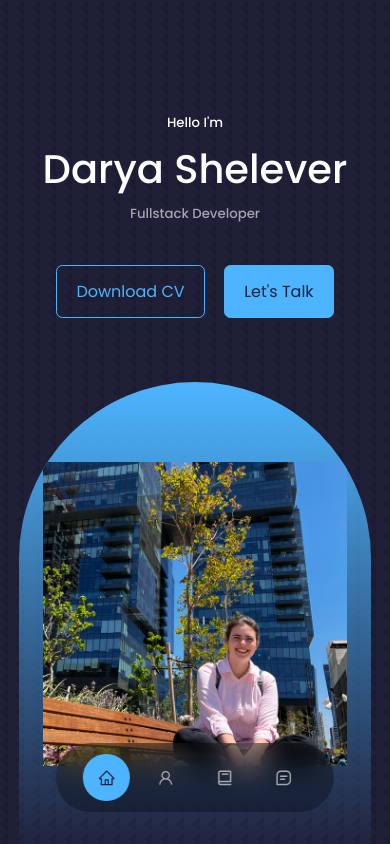
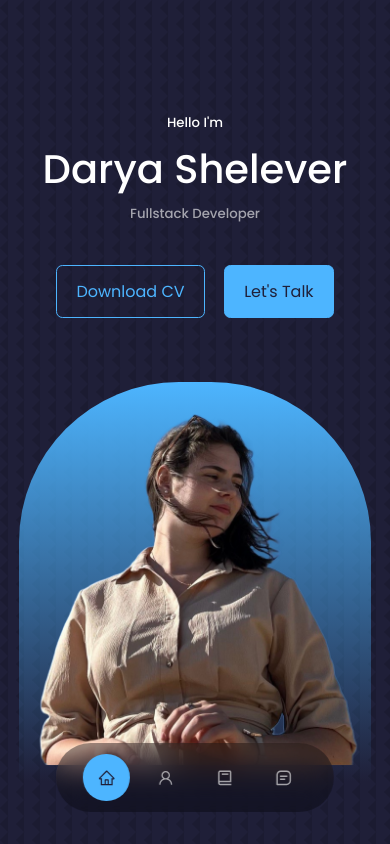
Before and after one commit to DaryaShelever/react-portfolio-website, a React (Create React App) app: page / in a window 390 px wide. Shown: the top 844 px of the page. Built offline with nearby package versions, Linux system fonts and the light colour scheme.

Commit message:
me in header

```diff
--- a/src/components/header/Header.css
+++ b/src/components/header/Header.css
@@ -39,14 +39,14 @@ header{
 /* ============= ME ============= */
 .me{
     background: linear-gradient( var(--color-primary) , transparent);
-    width: 22rem;
-    height: 30rem;
+    width: 26rem;
+    height: 28rem;
     position: absolute;
-    left: calc(50% - 11rem);
+    left: calc(50% - 13rem);
     margin-top: 4rem;
     border-radius: 12rem 12rem 0 0;
     overflow: hidden;
-    padding: 5rem 1.5rem 1.5rem 1.5rem;
+    padding-top: 2rem;
 }
 
 /* ============= SCROLL DOWN =========== */
@@ -62,7 +62,15 @@ header{
 /* ================== MEDIA QUERIES (MEDIUM DEVICES) ================== */
 @media screen and (max-width: 1024px) {
     header{
-       height: 68vh;
+       height: 100vh;
+    }
+
+    .me{
+        width: 22rem;
+        height: 25rem;
+        left: calc(50% - 11rem);
+        border-radius: 10rem 10rem 0 0;
+        /* padding: 2rem 1.5rem 1.5rem 1.5rem  ; */
     }
 
 }
--- a/src/components/header/Header.jsx
+++ b/src/components/header/Header.jsx
@@ -1,7 +1,7 @@
 import React from 'react'
 import './Header.css'
 import CTA from './CTA'
-import ME from '../../assets/me-about1.jpg'
+import ME from '../../assets/me2.png'
 import HeaderSocials from './HeaderSocials'
 const Header = () => {
   return (
```
Also changed, not shown: src/assets/me2.png (added).
